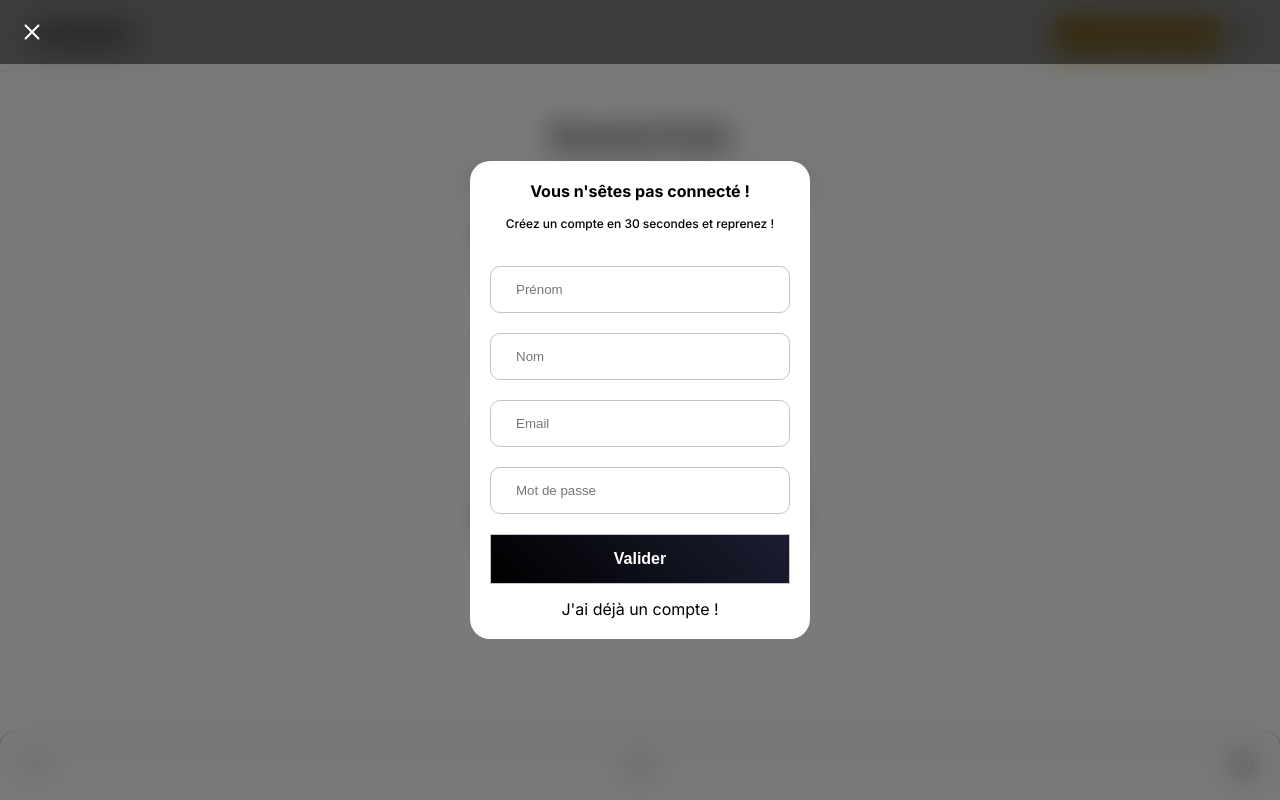
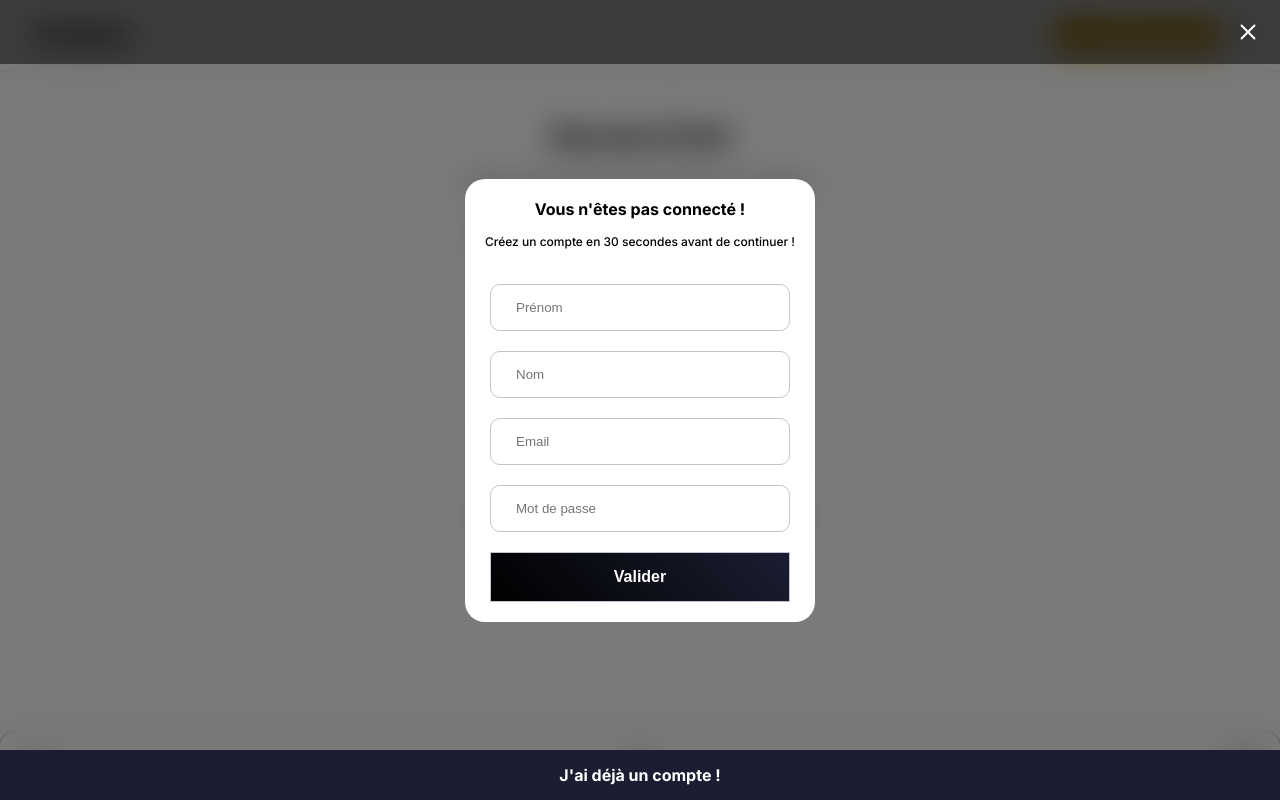
Before and after one commit to revenge-buy/plateforme, a Next.js app: page /projects/new in a window 1280 px wide. Both pictures are taken after typing "Sample" into the empty fields and a click on the button "Suivant". Built offline with nearby package versions, Linux system fonts and the light colour scheme; no server answers.

Commit message:
adding popup footer style in global style

```diff
--- a/pages/projects/new.jsx
+++ b/pages/projects/new.jsx
@@ -308,11 +308,12 @@ export default function NewProjects() {
         {
           fastSignOn && <div className="popup">
             <div className="popup-header">
+              <div></div>
               <CgClose onClick={() => setFastSignOn(false)} />
             </div>
             <div className="popup-box">
-              <h4>Vous n&apos;sêtes pas connecté !</h4>
-              <p>Créez un compte en 30 secondes et reprenez !</p>
+              <h4>Vous n&apos;êtes pas connecté !</h4>
+              <p>Créez un compte en 30 secondes avant de continuer !</p>
               <form onSubmit={handleFastSign}>
                 <input type="text" className="input input-set" name="firstName" value={fastUser.firstName} onChange={handleChangeUser} placeholder="Prénom" />
                 <input type="text" className="input input-set" name="lastName" value={fastUser.lastName} onChange={handleChangeUser} placeholder="Nom" />
@@ -330,7 +331,7 @@ export default function NewProjects() {
 
                 <button type="submit" className="submit">Valider</button>
               </form>
-              <Link href="/auth">J'ai déjà un compte !</Link>
+              <Link className="popup-box-footer" href="/auth">J'ai déjà un compte !</Link>
             </div>
           </div>
         }
--- a/styles/globals.css
+++ b/styles/globals.css
@@ -237,14 +237,20 @@ textarea{
 
 .popup-box, .popup-box2{
   padding: 20px;
-  background-color: white;
-  border-radius: 20px;
   display: flex;
   align-items: center;
   flex-direction: column;
   max-width: 85%;
   text-align: center;
   gap: 15px;
+  /* position: relative; */
+}
+
+.popup .popup-box{
+  background-color: white;
+  border-radius: 20px;
+  max-height: calc(100vh - 150px);
+  overflow: auto;
 }
 
 .popup .popup-box2{
@@ -255,6 +261,19 @@ textarea{
 .popup-box p{
   font-size: 12px;
   font-weight: 500;
+}
+
+.popup-box-footer{
+  width: 100%;
+  background-color: var(--color-dark_blue);
+  display: flex;
+  position: absolute;
+  bottom: 0;
+  padding: 15px 0;
+  color: white;
+  align-items: center;
+  justify-content: center;
+  font-weight: bold;
 }
 
 .separator1{
```
